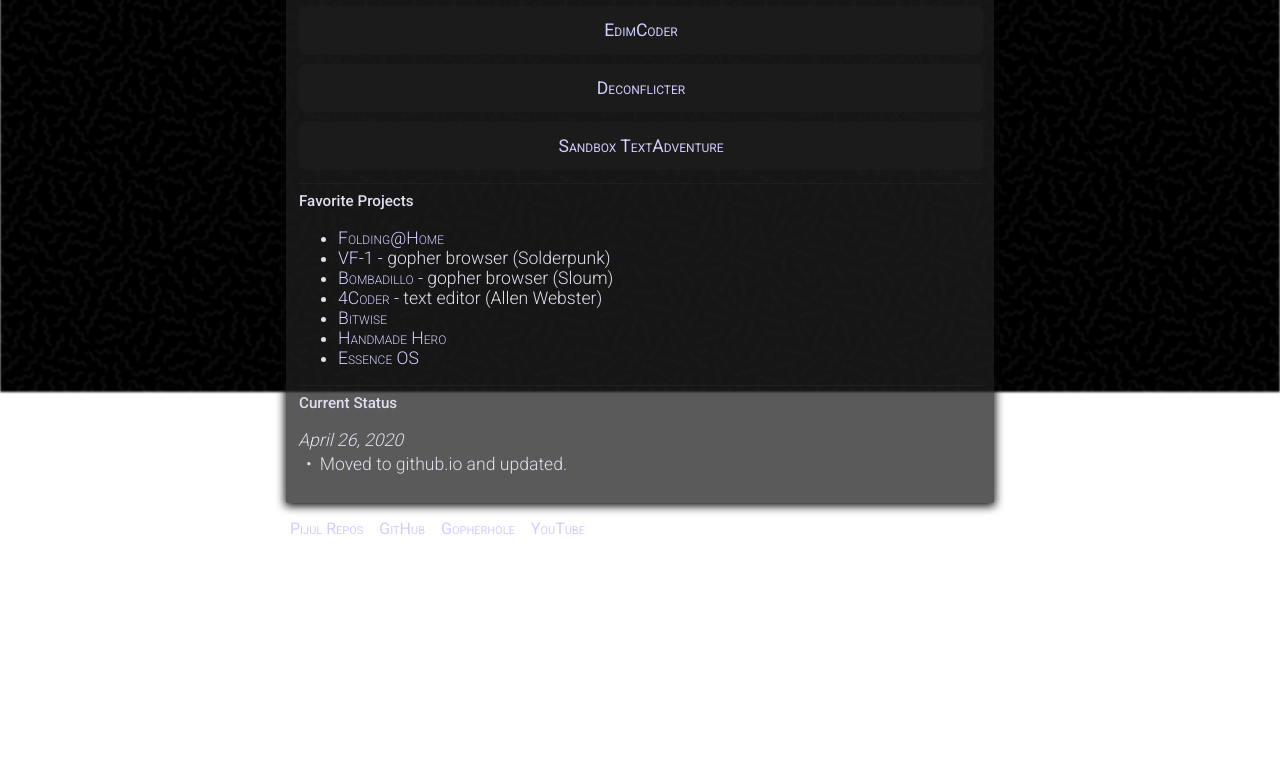
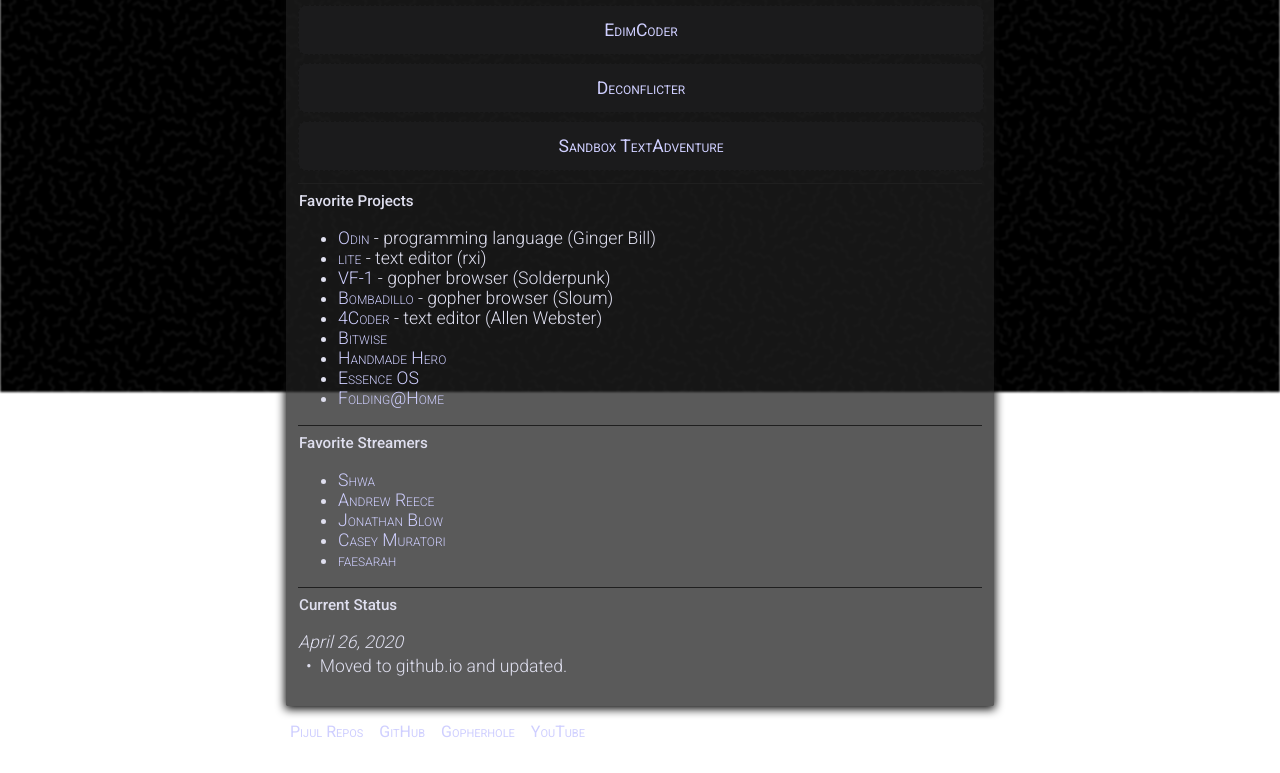
Before and after one commit to krixano/krixano.github.io, a plain HTML site: page index.html in a window 1280 px wide. Shown: the part 408-1181 px from the top of the page. Before the commit the page ends 978 px from the top, so only its background shows below. Drawn offline with Linux system fonts and the light colour scheme.

Commit message:
Add favorite streamers

```diff
--- a/index.html
+++ b/index.html
@@ -36,13 +36,24 @@
 
 		<div class="section">Favorite Projects</div>
 		<ul>
-			<li><a href="https://foldingathome.org/">Folding@Home</a></li>
+			<li><a href="https://odin-lang.org/">Odin</a> - programming language (Ginger Bill)</li>
+			<li><a href="https://github.com/rxi/lite/">lite</a> - text editor (rxi)</li>
 			<li><a href="https://github.com/solderpunk/vf-1">VF-1</a> - gopher browser (Solderpunk)</li>
 			<li><a href="https://tildegit.org/sloum/bombadillo">Bombadillo</a> - gopher browser (Sloum)</li>
 			<li><a href="https://4coder.handmade.network">4Coder</a> - text editor (Allen Webster)</li>
 			<li><a href="https://bitwise.handmade.network">Bitwise</a></li>
 			<li><a href="https://handmadehero.org">Handmade Hero</a></li>
 			<li><a href="https://essence.handmade.network/">Essence OS</a></li>
+			<li><a href="https://foldingathome.org/">Folding@Home</a></li>
+		</ul>
+
+		<div class="section">Favorite Streamers</div>
+		<ul>
+			<li><a href="https://twitch.tv/shwa_dev/">Shwa</a></li>
+			<li><a href="https://twitch.tv/azmreece/">Andrew Reece</a></li>
+			<li><a href="https://twitch.tv/naysayer88/">Jonathan Blow</a></li>
+			<li><a href="https://twitch.tv/handmade_hero/">Casey Muratori</a></li>
+			<li><a href="https://twitch.tv/faesarah/">faesarah</a></li>
 		</ul>
 
 		<div class="section">Current Status</div>
```
Also changed, not shown: 1 other file.
